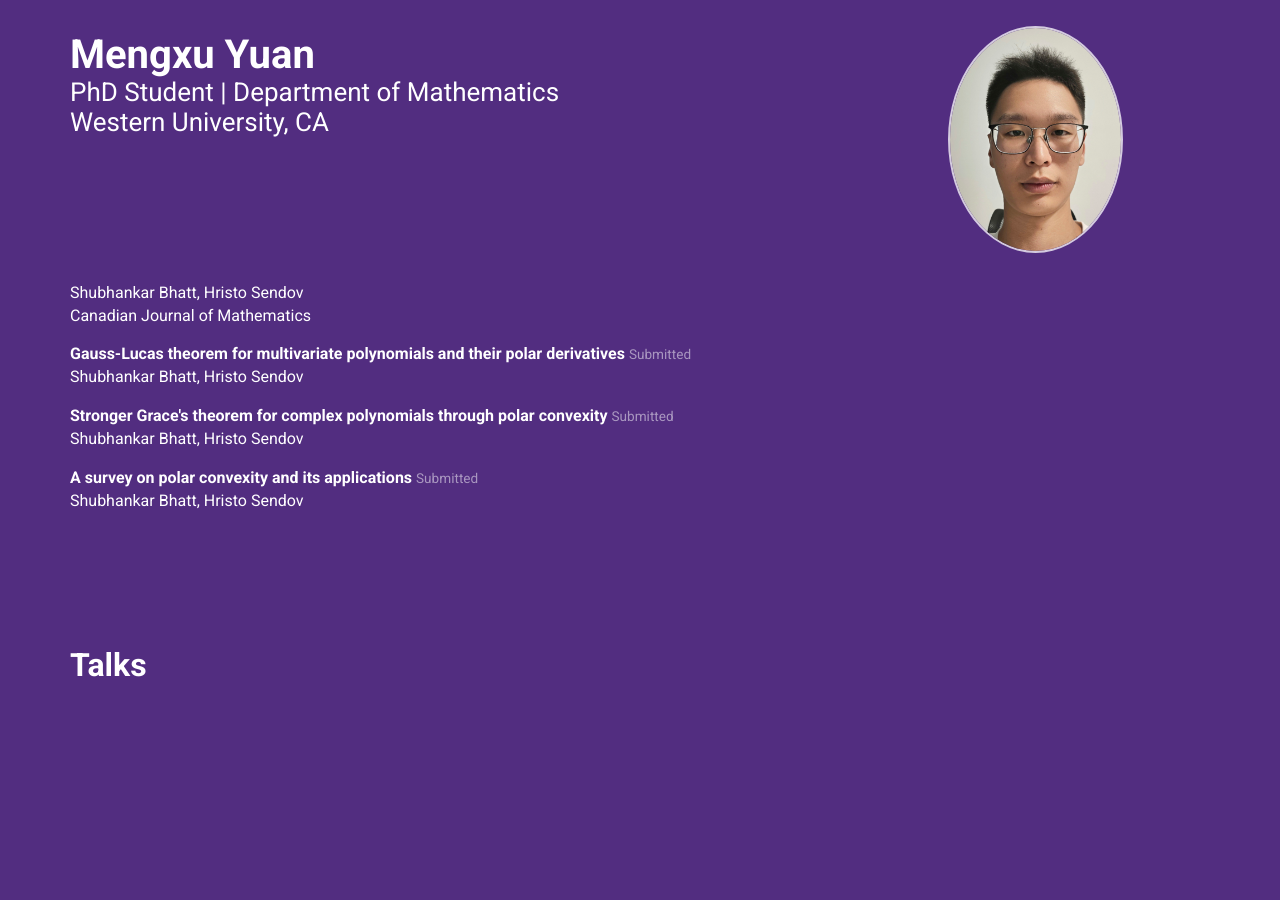
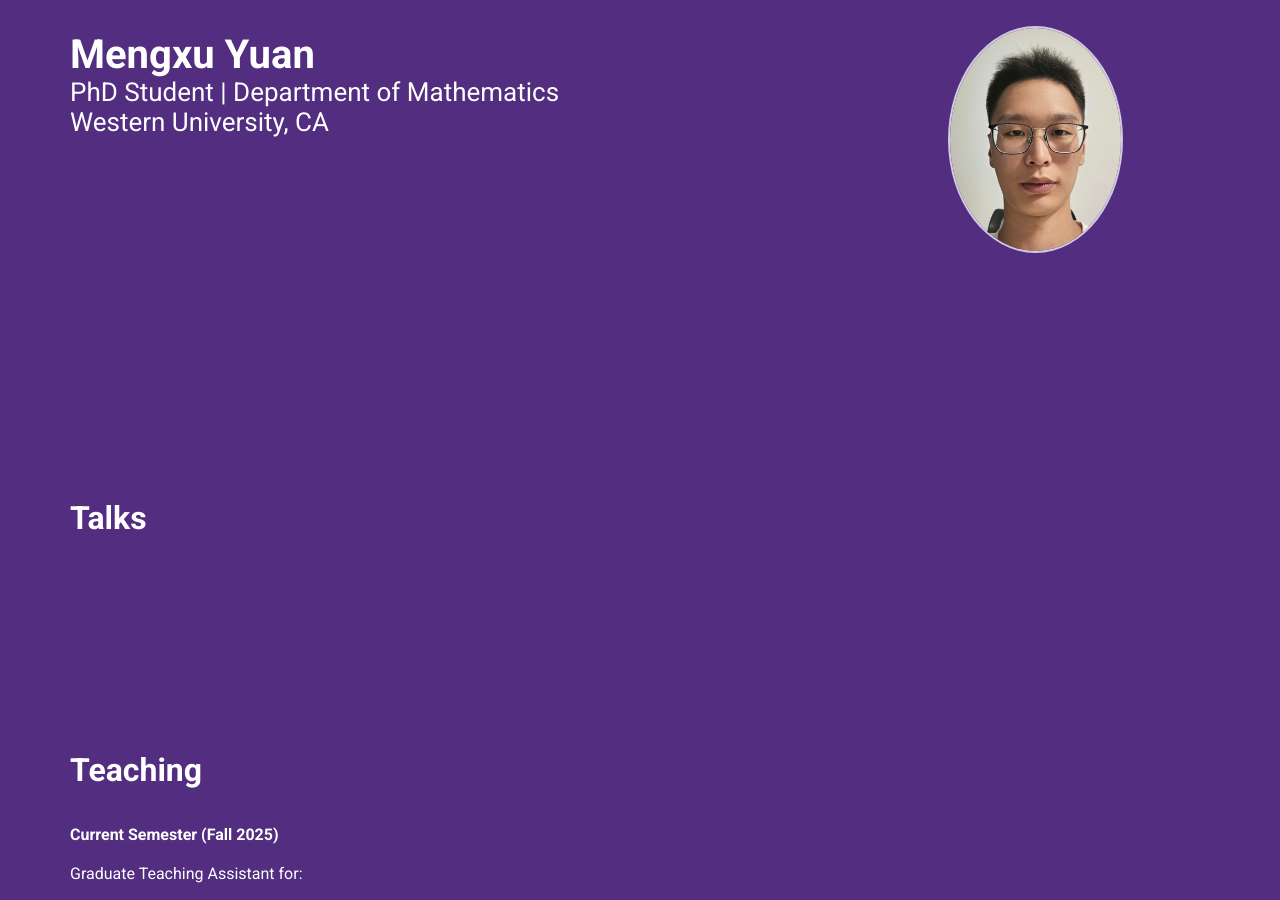
Before and after one commit to Mengxu3/mengxu3.github.io, a Jekyll site: the page built from index.html, in a window 1280 px wide and 900 px high, scrolled down 425 px. Built offline with Jekyll 4.4.1, drawn with Linux system fonts in a browser that asks for light colours; nearby versions of some CDN libraries.

Commit message:
Delete multiple publication entries from YAML
Removed several publication entries related to polar convexity.

```diff
--- a/_data/publications.yml
+++ b/_data/publications.yml
@@ -1,36 +1,3 @@
 -
-  type: Article
-  title: On polar convexity in finite-dimensional Euclidean spaces
-  authors: Shubhankar Bhatt, Hristo Sendov
-  type: journal
-  journal: Canadian Journal of Mathematics
-  volume:
-  issue:
-  year: 2024
-  pages:
-  pdf: ./assets/resources/Preprint_Polar_convexity_in_Rn.pdf
-  url: https://doi.org/10.4153/S0008414X24000671
+
 -
-  type: Article
-  title: Gauss-Lucas theorem for multivariate polynomials and their polar derivatives
-  authors: Shubhankar Bhatt, Hristo Sendov
-  year: Submitted
-  publisher:
-  pdf:
-  url:
--
-  type: Article
-  title: Stronger Grace's theorem for complex polynomials through polar convexity
-  authors: Shubhankar Bhatt, Hristo Sendov
-  year: Submitted
-  publisher:
-  pdf:
-  url:
--
-  type: Article
-  title: A survey on polar convexity and its applications
-  authors: Shubhankar Bhatt, Hristo Sendov
-  year: Submitted
-  publisher:
-  pdf:
-  url:
```
